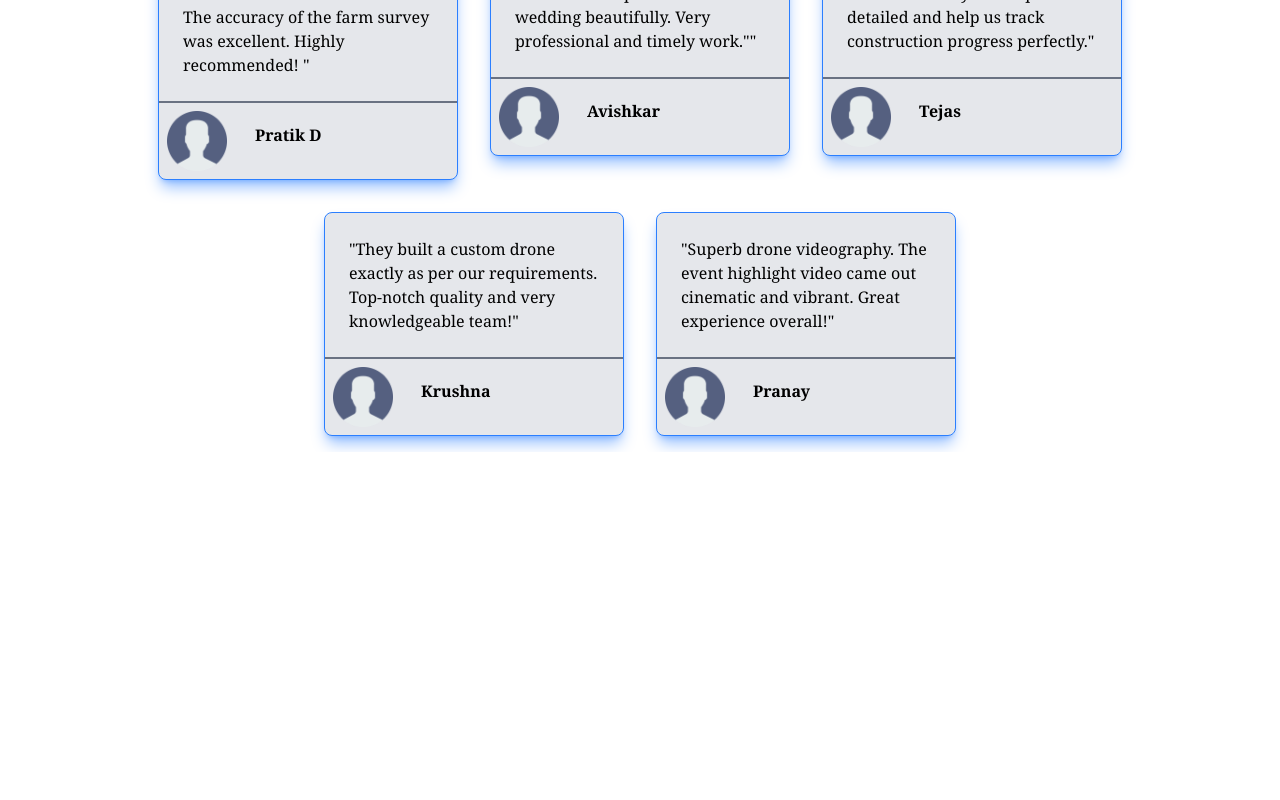
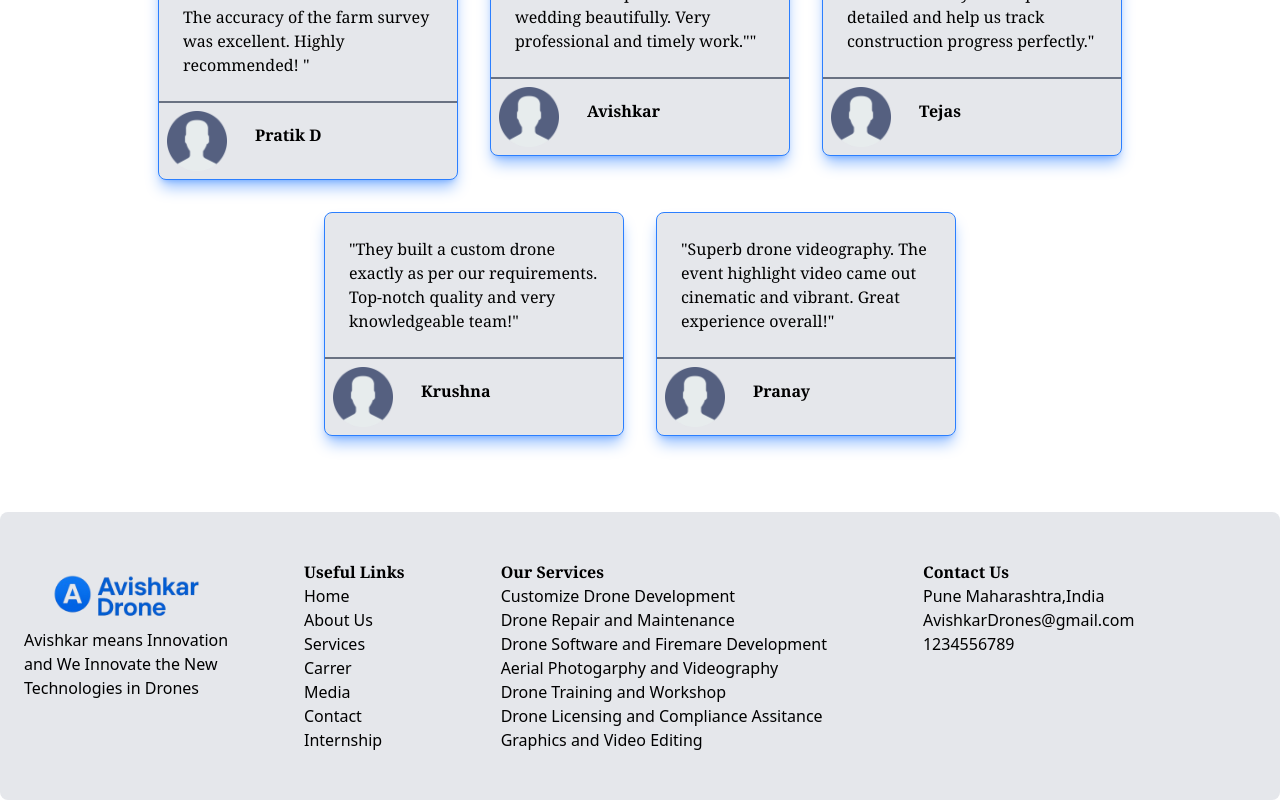
Before and after one commit to KrushnaBarhate03/React-Project, a React (Vite) app: page / in a window 1280 px wide. Shown: the part 3854-4654 px from the top of the page. Before the commit the page ends 4306 px from the top, so only its background shows below. Built offline with nearby package versions, Linux system fonts and the light colour scheme.

Commit message:
todays work

```diff
--- a/src/views/Home.jsx
+++ b/src/views/Home.jsx
@@ -19,6 +19,7 @@ import Dot from '../assets/dot.png'
 import Ourservices from '../components/Ourservices.jsx'
 import User from '../assets/user.png'
 import Choosecard from '../components/Choosecard.jsx'
+import Logo from '../assets/logo.png'
 function Home() {
   return(
     <>
@@ -83,6 +84,44 @@ function Home() {
        <div className="flex mt-12 flex-wrap justify-center ">
         <Choosecard/>
        </div>
+      <div className="bg-gray-200 mt-15 rounded-lg flex flex-col sm:flex-row">
+        <div className="w-1/5">
+          <img src={Logo} alt="Logo image" className='w-72 '/>
+          <p className='relative  top-[-55px] pl-6'>Avishkar means Innovation and We Innovate the New Technologies in Drones </p>
+
+        </div>
+        <div className="m-12">
+          <h3 className='  font-serif font-bold'>Useful Links</h3>
+          <p>Home</p>
+          <p>About Us</p>
+          <p>Services</p>
+          <p>Carrer</p>
+          <p>Media</p>
+          <p>Contact</p>
+          <p>Internship</p>
+        </div>
+
+        <div className='m-12'>
+          <h3 className='font-bold font-serif'>Our Services</h3>
+          <p>Customize Drone Development</p>
+          <p>Drone Repair and Maintenance</p>
+          <p>Drone Software and Firemare Development</p>
+          <p>Aerial Photogarphy and Videography</p>
+          <p>Drone Training and Workshop</p>
+          <p>Drone Licensing and Compliance Assitance</p>
+          <p>Graphics and Video Editing</p>
+        </div>
+
+        <div className='m-12'>
+          <h3 className="font-serif font-bold">Contact Us </h3>
+          <p>Pune Maharashtra,India</p>
+          <p>AvishkarDrones@gmail.com</p>
+          <p>1234556789</p>
+          <p></p>
+        </div>
+
+
+      </div>
 
 
 
```
Also changed, not shown: src/assets/logo.png (added).
